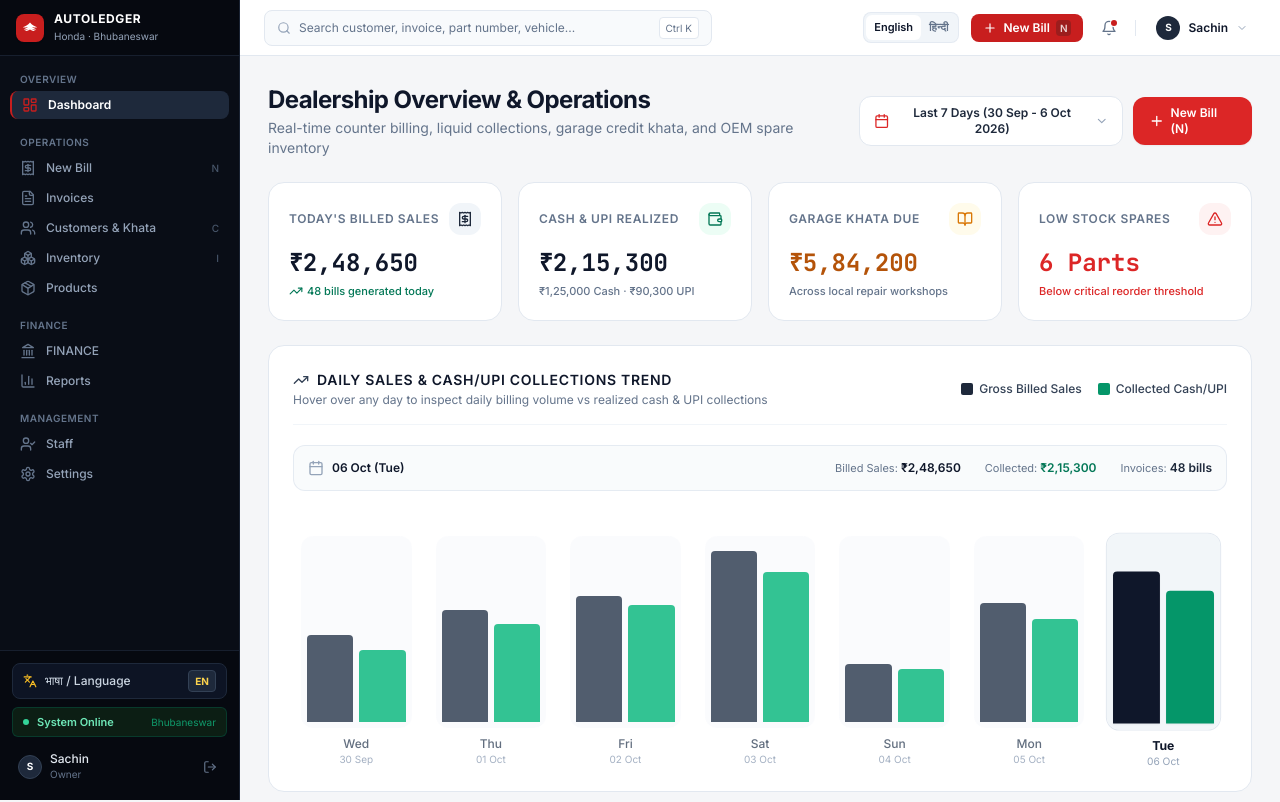
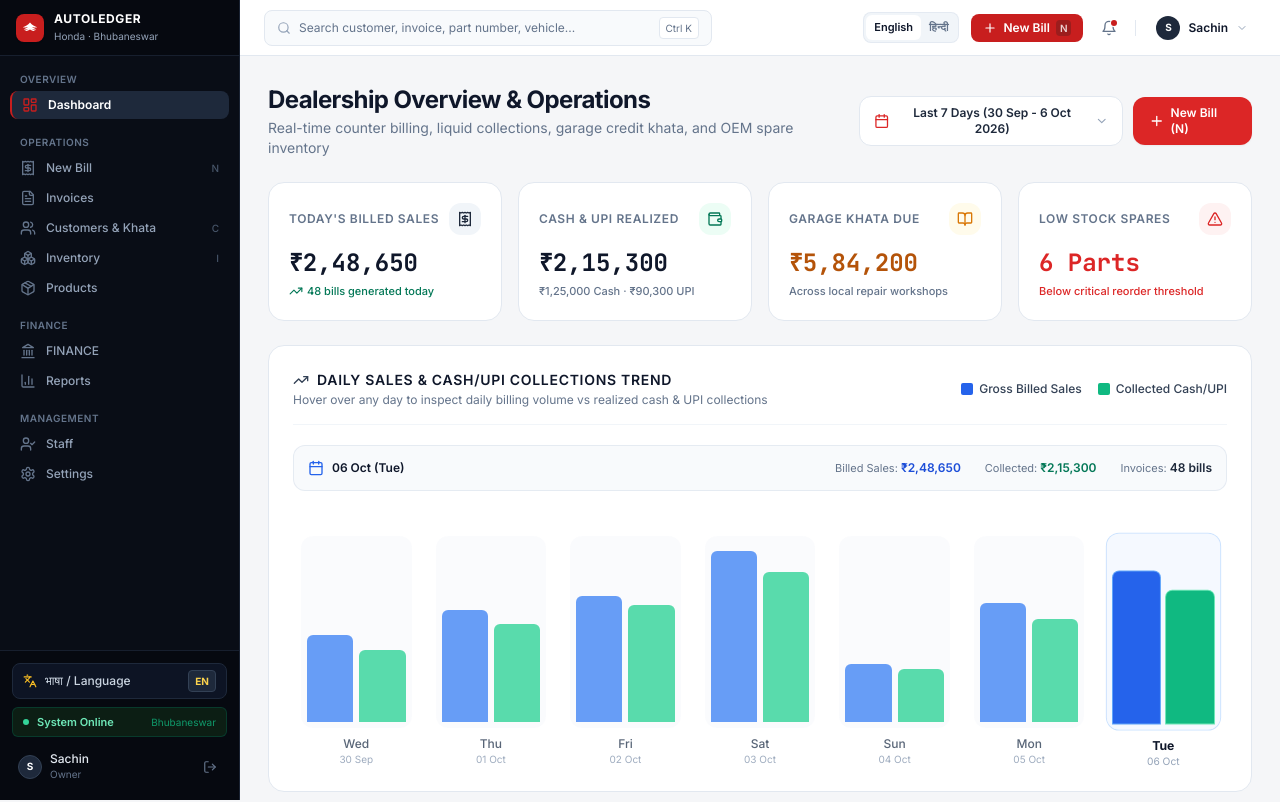
Before and after one commit to mrtopr/AutoLedger, a Next.js app: page / in a window 1280 px wide. Shown: the top 802 px of the page. Built offline with nearby package versions, Linux system fonts and the light colour scheme; no server answers.

Commit message:
Update dashboard trend chart bar colors to Electric Royal Blue and Mint Emerald

```diff
--- a/app/page.tsx
+++ b/app/page.tsx
@@ -410,26 +410,26 @@ export default function DealershipDashboardPage() {
 
           <div className="flex items-center gap-4 text-xs font-medium">
             <div className="flex items-center gap-1.5">
-              <div className="w-3 h-3 rounded-sm bg-slate-800" />
+              <div className="w-3 h-3 rounded-sm bg-blue-600 shadow-2xs" />
               <span className="text-slate-700">Gross Billed Sales</span>
             </div>
             <div className="flex items-center gap-1.5">
-              <div className="w-3 h-3 rounded-sm bg-emerald-600" />
+              <div className="w-3 h-3 rounded-sm bg-emerald-500 shadow-2xs" />
               <span className="text-slate-700">Collected Cash/UPI</span>
             </div>
           </div>
         </div>
 
         {/* Active Inspection Card */}
-        <div className="bg-slate-50/80 border border-slate-200/80 rounded-xl p-3.5 flex flex-wrap items-center justify-between gap-3 text-xs">
+        <div className="bg-slate-50/90 border border-slate-200/80 rounded-xl p-3.5 flex flex-wrap items-center justify-between gap-3 text-xs">
           <div className="flex items-center gap-2 font-semibold text-slate-900">
-            <Calendar className="w-4 h-4 text-slate-400" />
+            <Calendar className="w-4 h-4 text-blue-600" />
             <span>{activePoint.date} ({activePoint.day})</span>
           </div>
           <div className="flex items-center gap-6 font-mono font-medium">
             <div>
               <span className="text-slate-500 font-sans font-normal text-[11px]">Billed Sales: </span>
-              <span className="text-slate-900 font-semibold">₹{activePoint.salesRupees.toLocaleString('en-IN')}</span>
+              <span className="text-blue-700 font-semibold">₹{activePoint.salesRupees.toLocaleString('en-IN')}</span>
             </div>
             <div>
               <span className="text-slate-500 font-sans font-normal text-[11px]">Collected: </span>
@@ -454,25 +454,25 @@ export default function DealershipDashboardPage() {
                 key={item.day}
                 onMouseEnter={() => setActiveDataIndex(idx)}
                 className={`flex-1 flex flex-col items-center cursor-pointer transition group relative ${
-                  isSelected ? 'scale-[1.02]' : 'opacity-85 hover:opacity-100'
+                  isSelected ? 'scale-[1.02]' : 'opacity-90 hover:opacity-100'
                 }`}
               >
                 {/* Bar Pair */}
-                <div className={`w-full flex items-end justify-center gap-1.5 h-48 rounded-xl p-1.5 transition-colors ${
-                  isSelected ? 'bg-slate-100/90 ring-1 ring-slate-200' : 'bg-slate-50/70 hover:bg-slate-100/50'
+                <div className={`w-full flex items-end justify-center gap-1.5 h-48 rounded-xl p-1.5 transition-all ${
+                  isSelected ? 'bg-blue-50/60 ring-1 ring-blue-200/80 shadow-xs' : 'bg-slate-50/70 hover:bg-slate-100/60'
                 }`}>
-                  {/* Sales Bar */}
+                  {/* Sales Bar (Electric Royal Blue) */}
                   <div
                     style={{ height: `${salesHeightPct}%` }}
-                    className={`w-1/2 rounded-t transition-all duration-300 ${
-                      isSelected ? 'bg-slate-900 shadow-sm' : 'bg-slate-700 group-hover:bg-slate-800'
+                    className={`w-1/2 rounded-t-md transition-all duration-300 ${
+                      isSelected ? 'bg-blue-600 shadow-sm ring-1 ring-blue-400' : 'bg-blue-500/85 group-hover:bg-blue-600'
                     }`}
                   />
-                  {/* Collections Bar */}
+                  {/* Collections Bar (Mint Emerald) */}
                   <div
                     style={{ height: `${collectionsHeightPct}%` }}
-                    className={`w-1/2 rounded-t transition-all duration-300 ${
-                      isSelected ? 'bg-emerald-600 shadow-sm' : 'bg-emerald-500 group-hover:bg-emerald-600'
+                    className={`w-1/2 rounded-t-md transition-all duration-300 ${
+                      isSelected ? 'bg-emerald-500 shadow-sm ring-1 ring-emerald-300' : 'bg-emerald-400/90 group-hover:bg-emerald-500'
                     }`}
                   />
                 </div>
```
